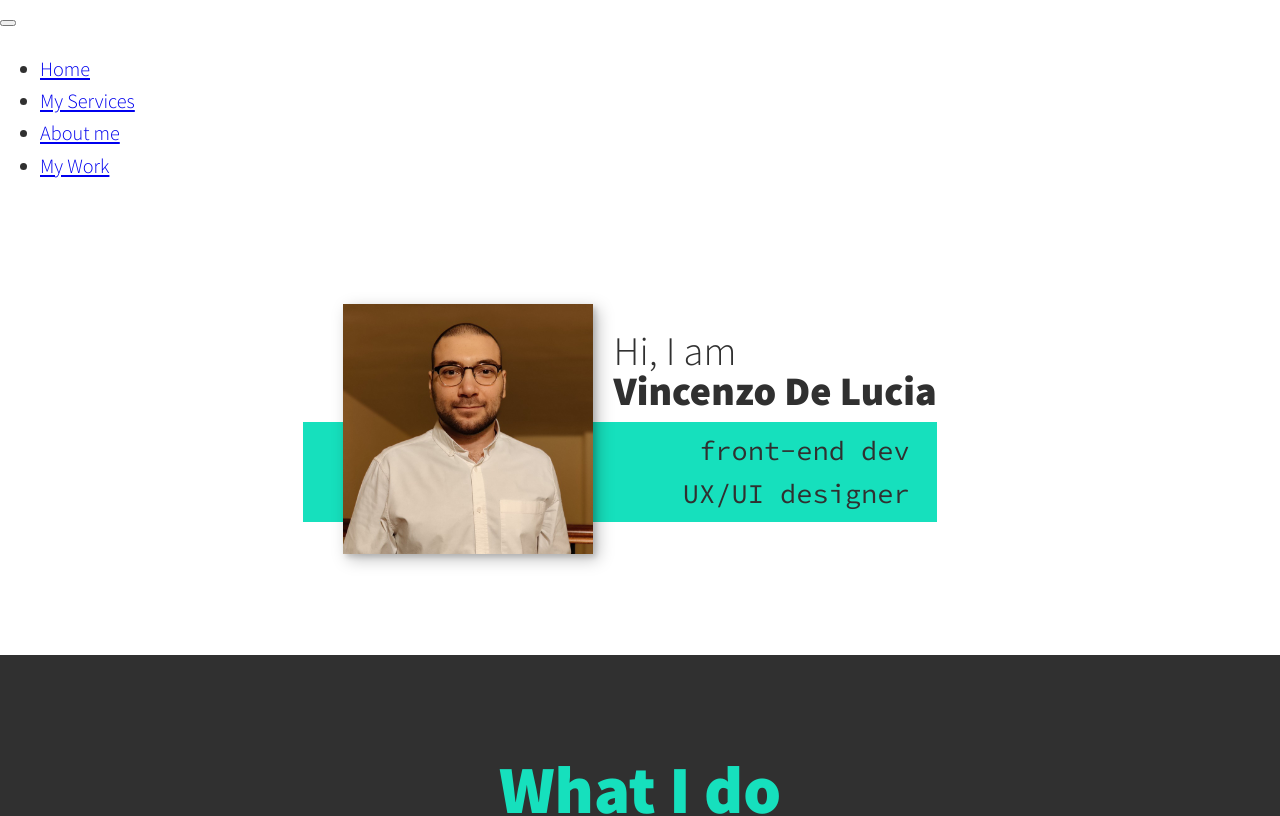
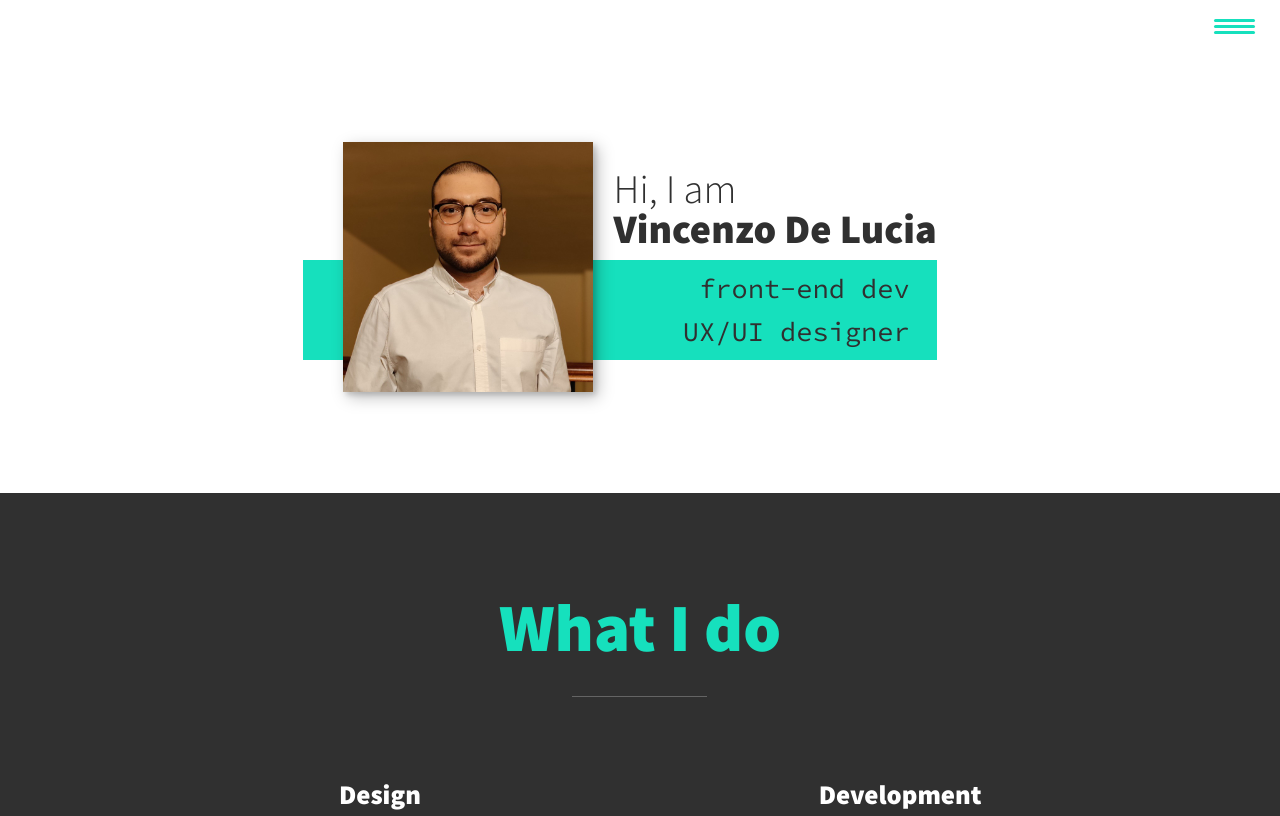
Before and after one commit to VincenzoDeLucia/svelte-portfolio, a Svelte app: page / in a window 1280 px wide. Shown: the top 816 px of the page. Built offline with nearby package versions, Linux system fonts and the light colour scheme.

Commit message:
Style nav section, implement scrolling

```diff
--- a/public/global.css
+++ b/public/global.css
@@ -36,6 +36,9 @@
 }
 
 /* Global styles */
+html {
+  scroll-behavior: smooth;
+}
 
 html,
 body {
@@ -108,11 +111,9 @@ h3 {
 .section__subtitle {
   margin: 0;
   font-size: var(--font-size-h3);
-  background-color: var(--color-accent);
   font-family: var(--font-family-secondary);
   margin-bottom: 1em;
   padding: 0.25em 1em;
-  text-align: left;
 }
 
 @media (min-width: 800px) {
--- a/src/AboutMe.svelte
+++ b/src/AboutMe.svelte
@@ -25,6 +25,10 @@
   .about-me {
     max-width: 1000px;
     margin: 0 auto;
+  }
+
+  .section__subtitle--about {
+    background-color: var(--color-accent);
   }
 
   .about-me__img {
--- a/src/App.svelte
+++ b/src/App.svelte
@@ -1,30 +1,17 @@
 <script>
   import Intro from "./Intro.svelte";
   import MyServices from "./MyServices.svelte";
-  import Nav from "./Nav.svelte";
+  import Header from "./Header.svelte";
   import AboutMe from "./AboutMe.svelte";
   import MyWork from "./MyWork.svelte";
   import Footer from "./Footer.svelte";
 </script>
 
 <main>
-  <header>
-    <div class="logo">
-      <img src="" alt="" />
-    </div>
-
-    <button class="nav-toggle" aria-label="toggle navigation">
-      <span class="hamburger" />
-    </button>
-    <Nav />
-  </header>
-
+  <Header />
   <Intro />
   <MyServices />
   <AboutMe />
   <MyWork />
   <Footer />
 </main>
-
-<style>
-</style>
--- /dev/null
+++ b/src/Header.svelte
@@ -0,0 +1,23 @@
+<script>
+  import Navigation from "./Navigation.svelte";
+</script>
+
+<header>
+  <div class="logo">
+    <img src="" alt="" />
+  </div>
+
+  <Navigation />
+</header>
+
+<style>
+  header {
+    display: flex;
+    justify-content: space-between;
+    padding: 1em;
+  }
+
+  .logo {
+    max-width: 150px;
+  }
+</style>
--- a/src/Intro.svelte
+++ b/src/Intro.svelte
@@ -24,6 +24,10 @@
   .section__title--intro strong {
     display: block;
     font-weight: var(--font-weight-bold);
+  }
+
+  .section__subtitle--intro {
+    background-color: var(--color-accent);
   }
 
   @media (min-width: 600px) {
--- a/src/MyWork.svelte
+++ b/src/MyWork.svelte
@@ -1,7 +1,7 @@
 <section class="my-work" id="work">
   <h2 class="section__title">My work</h2>
   <p class="section__subtitle section__subtitle--work">
-    A selecttion of my works
+    A selection of my works
   </p>
 
   <div class="portfolio">
@@ -18,8 +18,8 @@
     text-align: center;
   }
 
-  .section__subtitle--work {
-    color: var(--clr-accent);
+  .section__subtitle.section__subtitle--work {
+    color: var(--color-accent);
     font-weight: var(--fw-bold);
     margin-bottom: 1em;
   }
--- a/src/Nav.svelte
+++ /dev/null
@@ -1,8 +0,0 @@
-<nav class="nav">
-  <ul class="nav__list">
-    <li class="nav__item"><a href="#home">Home</a></li>
-    <li class="nav__item"><a href="#services">My Services</a></li>
-    <li class="nav__item"><a href="#about">About me</a></li>
-    <li class="nav__item"><a href="#">My Work</a></li>
-  </ul>
-</nav>
--- /dev/null
+++ b/src/Navigation.svelte
@@ -0,0 +1,130 @@
+<script>
+  let navOpen = false;
+  const onNavToggle = () => {
+    navOpen = !navOpen;
+  };
+</script>
+
+<button
+  class="nav-toggle"
+  class:nav-toggle--open={navOpen}
+  aria-label="toggle navigation"
+  on:click={onNavToggle}
+>
+  <span class="hamburger" />
+</button>
+
+<nav class="nav" class:nav--open={navOpen}>
+  <ul class="nav__list">
+    <li class="nav__item" on:click={onNavToggle}>
+      <a href="#home" class="nav__link">Home</a>
+    </li>
+    <li class="nav__item" on:click={onNavToggle}>
+      <a href="#services" class="nav__link">My Services</a>
+    </li>
+    <li class="nav__item" on:click={onNavToggle}>
+      <a href="#about" class="nav__link">About me</a>
+    </li>
+    <li class="nav__item" on:click={onNavToggle}>
+      <a href="#work" class="nav__link">My Work</a>
+    </li>
+  </ul>
+</nav>
+
+<style>
+  .nav-toggle {
+    padding: 0.25em;
+    background: transparent;
+    border: 0;
+    cursor: pointer;
+    position: absolute;
+    right: 1em;
+    top: 1em;
+    z-index: 101;
+  }
+
+  .nav-toggle.nav-toggle--open {
+    position: fixed;
+  }
+
+  .hamburger {
+    display: block;
+    position: relative;
+  }
+
+  .hamburger,
+  .hamburger:before,
+  .hamburger:after {
+    background-color: var(--color-accent);
+    width: 2em;
+    height: 3px;
+    border-radius: 1em;
+    transition: transform 250ms ease-in-out;
+  }
+
+  .hamburger:before,
+  .hamburger:after {
+    content: "";
+    position: absolute;
+    left: 0;
+    right: 0;
+  }
+
+  .hamburger:before {
+    top: 6px;
+  }
+
+  .hamburger:after {
+    bottom: 6px;
+  }
+
+  .nav-toggle--open .hamburger {
+    transform: rotate(0.625turn);
+  }
+
+  .nav-toggle--open .hamburger:before {
+    transform: rotate(90deg) translateX(-6px);
+  }
+
+  .nav-toggle--open .hamburger:after {
+    opacity: 0;
+  }
+
+  .nav__list {
+    list-style: none;
+    display: flex;
+    height: 100%;
+    flex-direction: column;
+    justify-content: space-evenly;
+    align-items: center;
+    margin: 0;
+    padding: 0;
+
+    position: fixed;
+    background-color: var(--color-dark);
+    color: var(--color-light);
+    top: 0;
+    right: 0;
+    bottom: 0;
+    left: 0;
+    z-index: 100;
+
+    transform: translateX(100%);
+    transition: transform 250ms ease-in-out;
+  }
+
+  .nav__link {
+    color: inherit;
+    font-weight: var(--font-weight-bold);
+    font-size: var(--font-size-h3);
+    text-decoration: none;
+  }
+
+  .nav__link:hover {
+    color: var(--color-accent);
+  }
+
+  .nav--open .nav__list {
+    transform: translateX(0%);
+  }
+</style>
```
